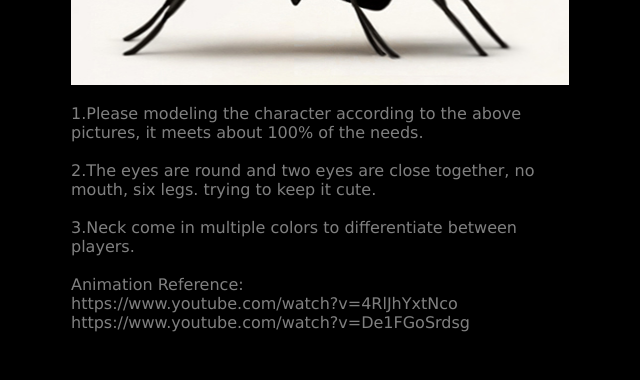
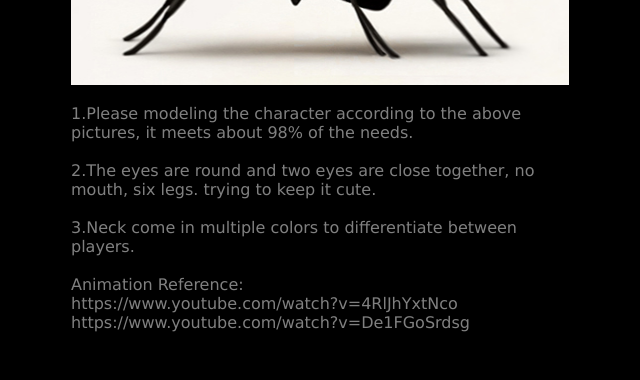
Before and after one commit to demo15192029/demo15192029.github.io, a plain HTML site: page demo23712/characters.html in a window 1280 px wide. Shown: the part 762-1142 px from the top of the page, 319-959 px from the left. Drawn offline with Linux system fonts and the light colour scheme.

Commit message:
Add files via upload

```diff
--- a/demo23712/characters.html
+++ b/demo23712/characters.html
@@ -38,7 +38,7 @@ the list of game productions.<br>
 </font><font color="#FF0000"><span lang="ja">「</span>This is one of the main character of the game<span lang="ja">」</span></font><font color="#808080"><img border="0" src="ant.jpg" width="498" height="320"><br>
 <br>
 1.Please modeling the character according to the above pictures, it meets about
-100% of the needs.<br>
+98% of the needs.<br>
 <br>
 2.The eyes are round and two eyes are close together, no mouth, six legs.
 trying to keep it cute.<br>
```
